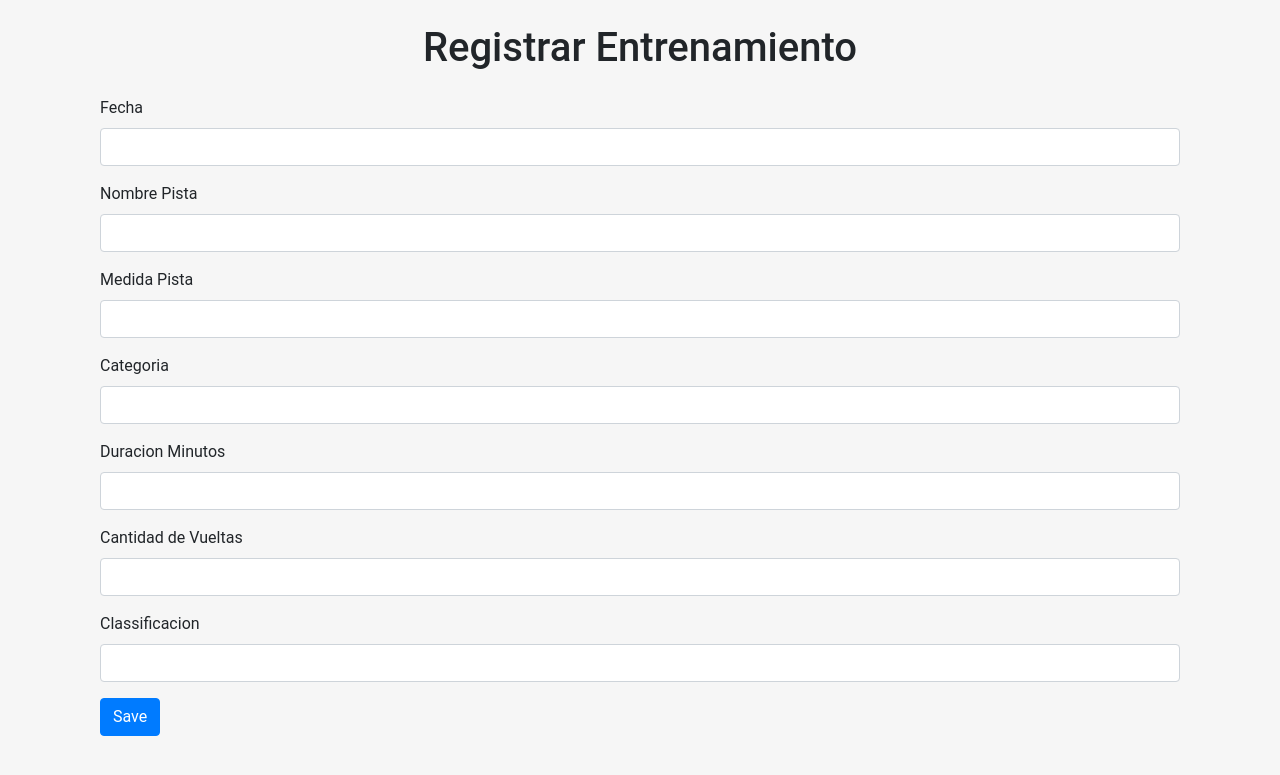
After one commit to EduardMcfly/timesport, a Flask app: page /createCompetences in a window 1280 px wide. The commit adds this page. Shown: the top 775 px of the page. Run offline with Flask 2, Linux system fonts and the light colour scheme; some libraries are stand-ins or nearby versions.

Commit message:
chore: view save the information in the database

```diff
--- a/app.py
+++ b/app.py
@@ -68,13 +68,19 @@ def users():
     return render_template('users.html', users=users)
 
 
-@app.route("/competencias")
-def competencias():
+@app.route("/competences")
+def competences():
     session = getSession()
     connection = session.connection()
-    results = connection.execute('SELECT * FROM competencia')
-    competencias = query_to_dict(results)
-    return render_template('competencias.html', competencias=competencias)
+    results = connection.execute('''SELECT   competences.id, date, category.category AS category,
+    Tracks.name AS name_track, Tracks.measure AS masure_track,
+    durationminutes, amountturned, classification
+	FROM public.competences INNER JOIN Tracks ON competences.TracksId = Tracks.Id
+	 INNER JOIN category ON competences.categoryId = category.Id;''')
+    competences = query_to_dict(results)
+    print(competences)
+    return render_template('competences.html', competences=competences)
+
 
 
 @app.route("/tracks")
@@ -135,3 +141,28 @@ def createUser():
             session.rollback()
             raise error
     return render_template('createUser.html')
+
+@app.route("/createCompetences", methods=['GET', 'POST'])
+def createCompetences():
+    method = request.method
+    if(method == 'POST'):
+        print(request.form)
+        print(request.form.get('date'))
+        name = request.form.get('name')
+        password = request.form.get('password')
+
+        session = getSession()
+        connection = session.connection()
+        try:
+            connection.execute(
+                "INSERT INTO users(name, password) VALUES(%s, %s)",
+                name, password
+            )
+
+            # This is to save the data used in the transactions (INSERT, UPDATE, DELETE).
+            session.commit()
+            return "Data saved"
+        except Exception as error:
+            session.rollback()
+            raise error
+    return render_template('createCompetences.html')
--- /dev/null
+++ b/templates/createCompetences.html
@@ -0,0 +1,48 @@
+{% extends "base.html" %}
+{% block title %}Create{% endblock %}
+{% block head %}
+<link rel="stylesheet" href="{% static 'css/pages/login.css' %}" />
+<link rel="stylesheet" href="{% static 'css/forms.css' %}" />
+<link rel="icon" href="{% static "images/IconoNegro.ico" %}"/> {% endblock %}
+{% block content %}
+<div class="container">
+<div class="informacion">
+   <h1 class="text-center m-4">Registrar Entrenamiento</h1><span><i class="fa fa-heart"></i>
+  </div>
+<div class="container mt-4">
+  <form action="{% url 'createCompetences' %}" method="POST">
+  <div class="text">
+    <div class="form-group">
+      <label for="exampleInputDate1">Fecha </label>
+      <input name="date" type="text" class="form-control" />
+    </div>
+    <div class="form-group">
+      <label for="exampleInputTrack1">Nombre Pista</label>
+      <input name="Track" type="text" class="form-control" />
+    </div>
+    </div>
+    <div class="form-group">
+      <label for="exampleInputTrack1">Medida Pista</label>
+      <input name="Track" type="text" class="form-control" />
+    </div>
+    <div class="form-group">
+      <label for="exampleInputCategory1">Categoria</label>
+      <input name="Category" type="text" class="form-control" />
+    </div>
+    <div class="form-group">
+      <label for="exampleInputDurationMinutesd1">Duracion Minutos</label>
+      <input name="DurationMinutes" type="text" class="form-control" />
+    </div>
+    <div class="form-group">
+      <label for="exampleInputAmountTurned1">Cantidad de Vueltas</label>
+      <input name="AmountTurned" type="text" class="form-control" />
+    </div>
+    <div class="form-group">
+      <label for="exampleInputClassification1">Classificacion</label>
+      <input name="Classification" type="text" class="form-control" />
+    </div>
+    <button type="submit" class="btn btn-primary">Save</button>
+  </form>
+</div>
+</div>
+{% endblock %}
```
Also changed, not shown: templates/competences.html (added, +48 -0 lines), templates/createUser.html (+7 -0 lines).
